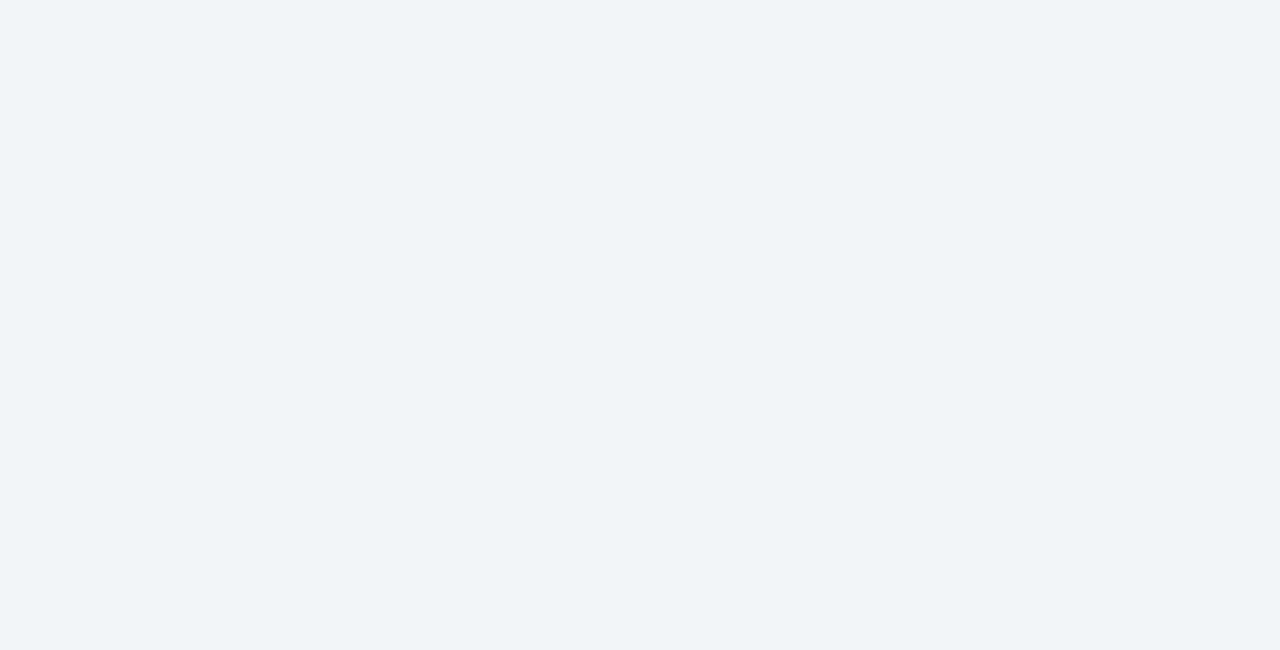
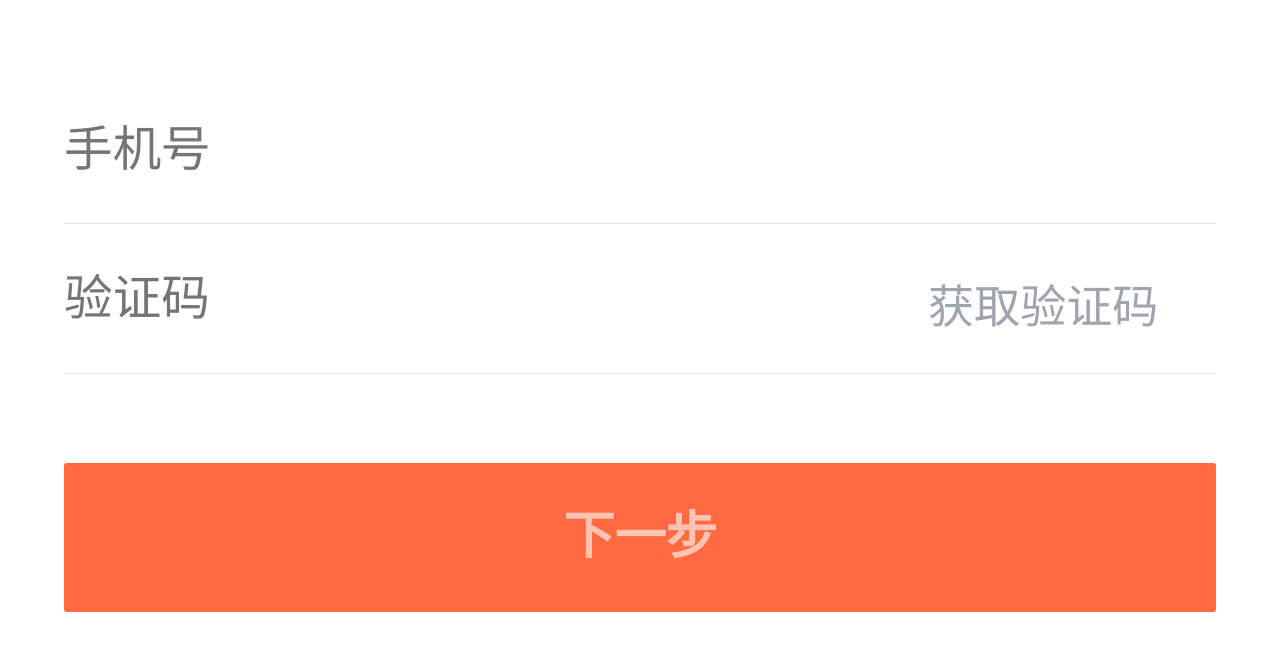
Before and after one commit to kaeyleo/vue-58pige, a Vue app: page /forget in a window 1280 px wide. Shown: the top 650 px of the page. Built offline with nearby package versions, Linux system fonts and the light colour scheme; a small style sheet from the web is missing.

Commit message:
add reset password page

```diff
--- a/src/components/page/login/login.vue
+++ b/src/components/page/login/login.vue
@@ -21,7 +21,7 @@
         <i class="iconfont icon-ai-eye icon"></i>
       </div>
       <a class="login-button" href="">登录</a>
-      <a class="other-act forget-pwd" href="">忘记密码</a>
+      <router-link class="other-act forget-pwd" to="/forget">忘记密码</router-link>
     </div>
   </div>
 </template>
@@ -41,8 +41,4 @@
     width: 14%;
   }
 }
-
-.forget-pwd {
-  float: right;
-}
 </style>
--- a/src/components/page/login/register.vue
+++ b/src/components/page/login/register.vue
@@ -10,14 +10,14 @@
       </div>
     </header>
 
-    <div class="step-slide next">
+    <div class="step-slide">
       <div class="login-form step-one">
         <div class="input-item">
           <input type="tel" maxlength="11" placeholder="手机号" autocomplete="off">
           <i class="iconfont icon-guanbi icon"></i>
         </div>
         <div class="input-item">
-          <input type="tel" class="code-input" maxlength="8" placeholder="验证码" autocomplete="off">
+          <input type="tel" class="code-input" maxlength="6" placeholder="验证码" autocomplete="off">
           <i class="iconfont icon-guanbi icon icon-clear-phone"></i>
           <div class="sendMsg-button">获取验证码</div>
         </div>
--- /dev/null
+++ b/src/components/page/login/resetPassword.vue
@@ -0,0 +1,81 @@
+<template>
+  <div class="page">
+    <header class="app-header">
+      <div class="back">
+        <i class="iconfont icon-fanhui"></i>
+      </div>
+      <div class="page-title">重置密码</div>
+    </header>
+
+    <div class="step-slide" v-bind:class="{'next': isNext}">
+      <div class="login-form step-one">
+        <div class="input-item">
+          <input type="tel" maxlength="11" placeholder="手机号" autocomplete="off" v-model="phone">
+          <i class="iconfont icon-guanbi icon" @click="clear('phone')" v-show="phone"></i>
+        </div>
+        <div class="input-item">
+          <input type="tel" class="code-input" maxlength="6" placeholder="验证码" autocomplete="off" v-model="code">
+          <i class="iconfont icon-guanbi icon icon-clear-phone" @click="clear('code')" v-show="code"></i>
+          <div class="sendMsg-button" @click="isSend && sendMsg()">{{ msgText }}</div>
+        </div>
+        <div class="login-button" @click="toStep2">下一步</div>
+      </div>
+      <div class="login-form step-two">
+        <div class="input-item">
+          <input type="password" maxlength="12" placeholder="设置6~12位密码" autocomplete="off" v-model="password">
+          <i class="iconfont icon-guanbi icon" @click="clear('password')" v-show="password"></i>
+        </div>
+        <div class="login-button button-avl">确认</div>
+        <span class="other-act back-step" @click="isNext = false">返回上一步</span>
+      </div>
+    </div>
+
+  </div>
+</template>
+
+<script>
+export default {
+  data () {
+    return {
+      phone: null,
+      code: null,
+      password: null,
+      isSend: true,
+      msgText: '获取验证码',
+      isNext: false
+    }
+  },
+  methods: {
+    clear (target) {
+      this[target] = null
+    },
+    sendMsg () {
+      const self = this
+      let seconds = 60
+      this.isSend = false
+      const timer = setInterval(function () {
+        --seconds
+        self.msgText = `重新发送(${seconds})`
+        if (seconds === 55 - 1) {
+          clearInterval(timer)
+          self.msgText = '获取验证码'
+          self.isSend = true
+        }
+      }, 1000)
+    },
+    toStep2 () {
+      this.isNext = true
+    }
+  }
+}
+</script>
+
+<style lang="scss" scoped>
+@import '../../../style/login';
+
+.login-form {
+  margin: 0;
+  width: 100%;
+  float: left;
+}
+</style>
--- a/src/router/index.js
+++ b/src/router/index.js
@@ -1,8 +1,10 @@
 import Vue from 'vue'
 import Router from 'vue-router'
+
 import home from '@/components/page/index/home.vue'
 import login from '@/components/page/login/login.vue'
 import register from '@/components/page/login/register.vue'
+import resetPassword from '@/components/page/login/resetPassword.vue'
 
 Vue.use(Router)
 
@@ -24,6 +26,10 @@ export default new Router({
     {
       path: '/reg',
       component: register
+    },
+    {
+      path: '/forget',
+      component: resetPassword
     }
   ]
 })
--- a/src/style/login.scss
+++ b/src/style/login.scss
@@ -52,11 +52,20 @@
   color: #fff;
 }
 
+.forget-pwd {
+  float: right;
+}
+
 .other-act {
   display: inline-block;
   margin-top: 3vw;
   font-size: 3.5vw;
   color: #989FB0;
+}
+
+.back-step {
+  width: 100%;
+  text-align: center;
 }
 
 .sendMsg-button {
```
